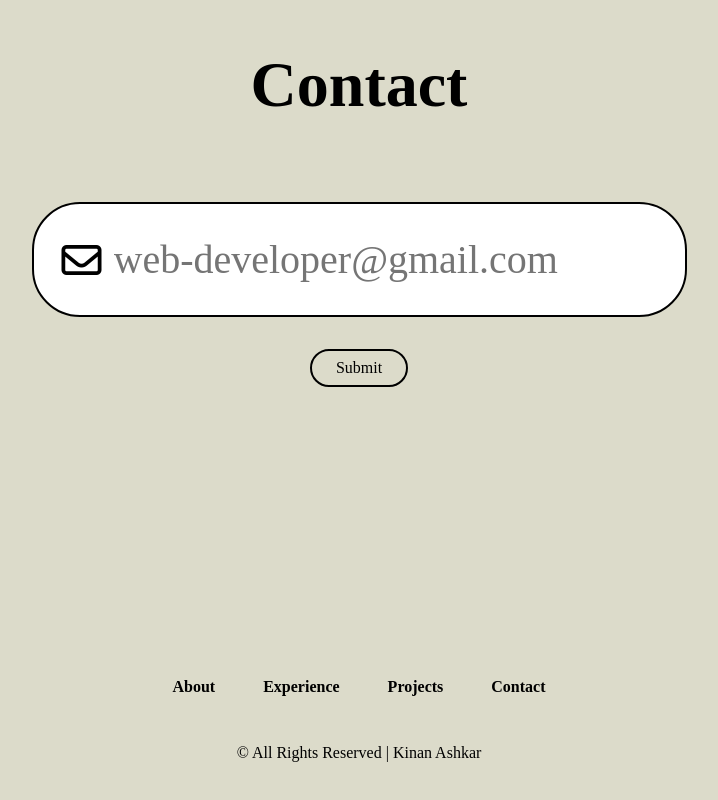
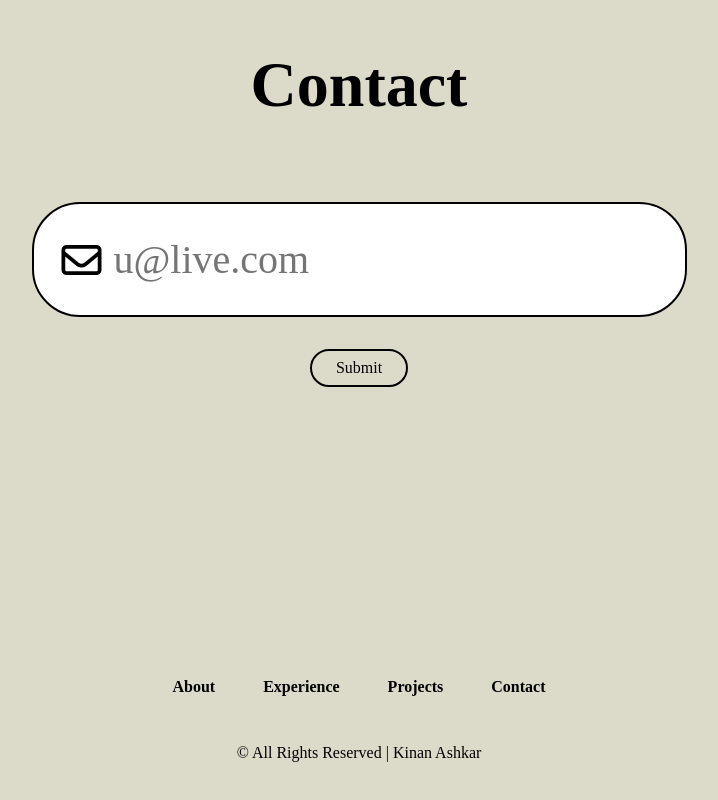
Before and after one commit to KinanAshkar/Portfolio_2, a plain HTML site: page index.html in a window 1280 px wide. Shown: the part 3050-3850 px from the top of the page, without its empty margins (281-999 px from the left). Drawn offline with Linux system fonts and the light colour scheme.

Commit message:
First Commit

```diff
--- a/index.html
+++ b/index.html
@@ -131,7 +131,7 @@
       <div class="input-box">
         <h2 class="section-title">Contact</h2>
         <div class="input">
-          <input type="text" placeholder="web-developer@gmail.com" />
+          <input type="text" placeholder="u@live.com" />
           <i class="fa-regular fa-envelope"></i>
         </div>
         <div class="btn">Submit</div>
```
Also changed, not shown: 1 other file.
